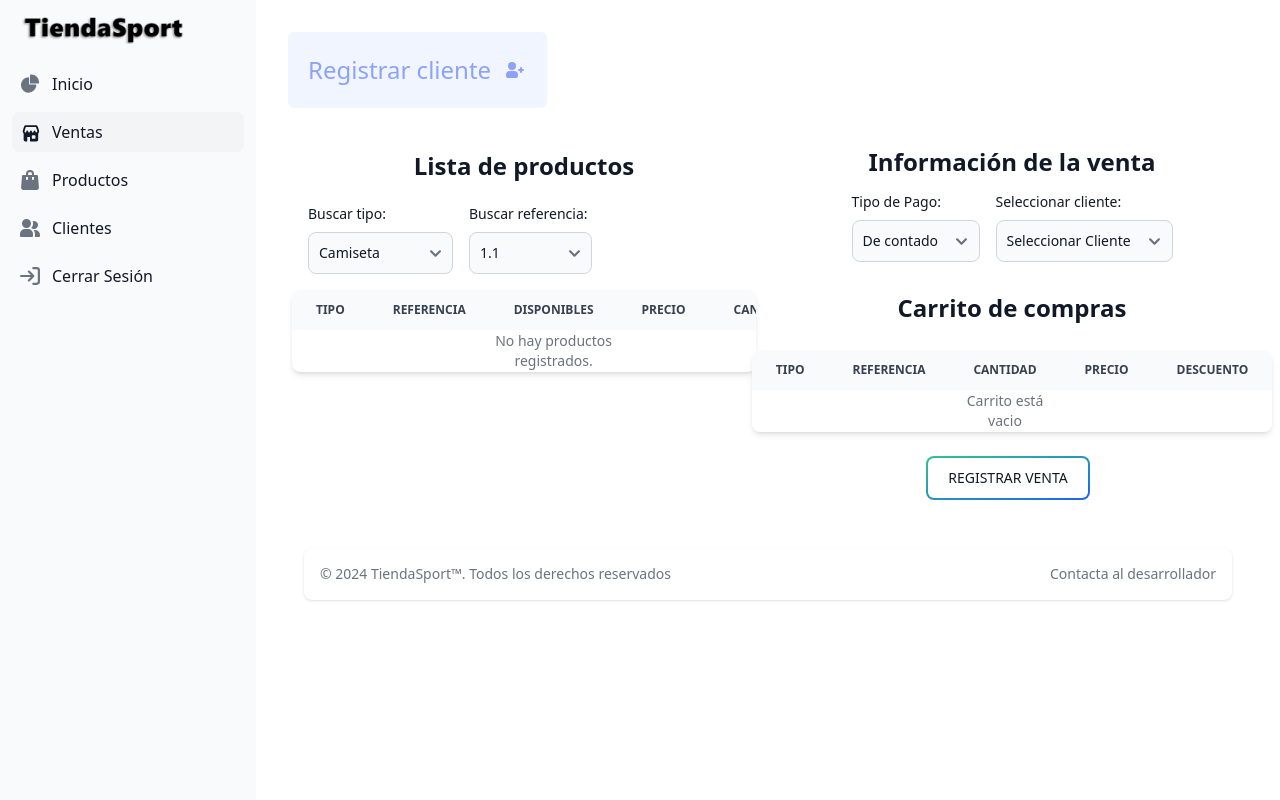
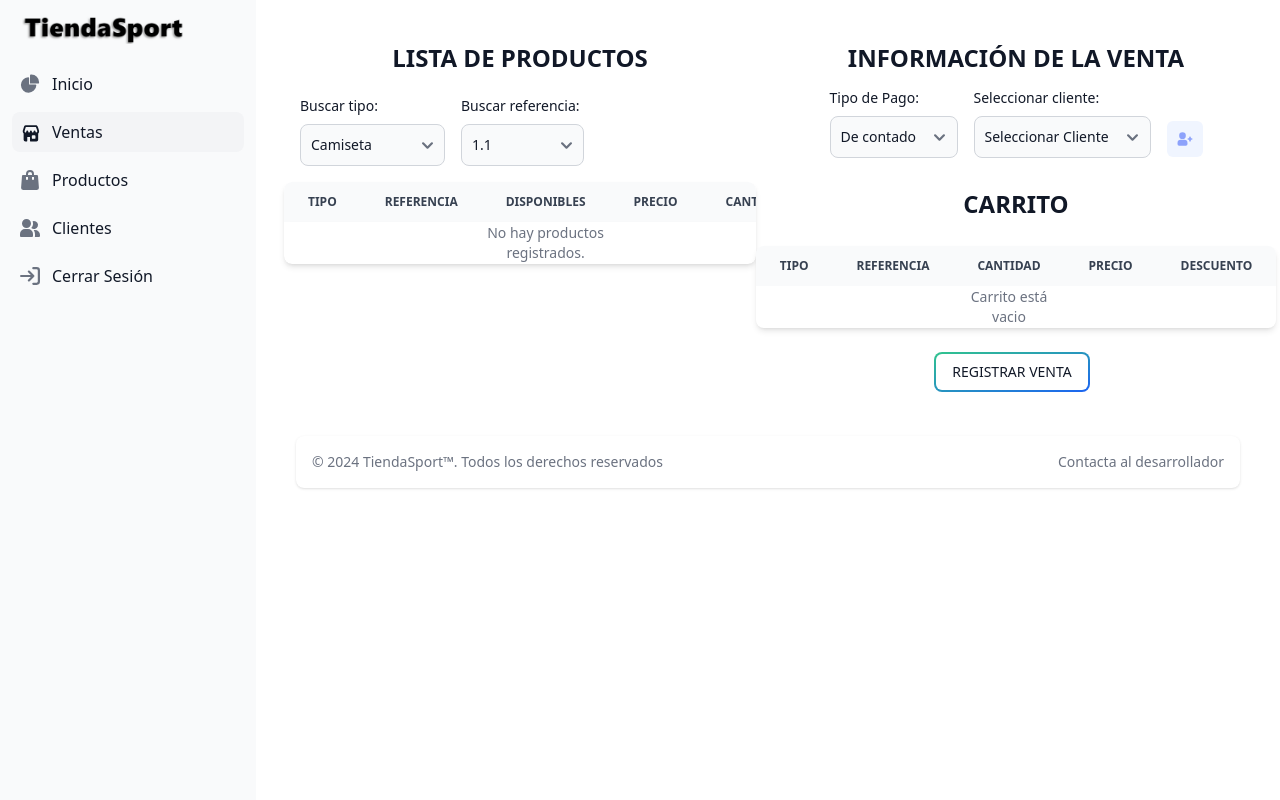
Before and after one commit to sebastianHerazo17/Tienda_Sport, a Flask app: page /venta-nueva in a window 1280 px wide. Run offline with Flask 3, Linux system fonts and the light colour scheme; data comes from the database, SQL or seed files in the repository; both versions use the stored data as it was after the commit; data that the repository does not hold is empty; style sheets or scripts are compiled from the project's sources.

Commit message:
Cambios antes de hacer un pull al repositorio

```diff
--- a/app.py
+++ b/app.py
@@ -75,9 +75,19 @@ def registraVenta():
 @app.route('/clientes')
 def clientes():
     return controllerCliente.listarCliente()
+
 @app.route('/eliminar_cliente/<id>')
 def eliminarCliente(id):
     return controllerCliente.eliminar_cliente(id)
 
+@app.route('/modificar_cliente/<id>', methods=['POST'])
+def modificarCliente(id):
+    return controllerCliente.modificar_cliente(id)
+
+# RUTA PARA ABONOS
+@app.route('/abono', methods=['POST'])
+def abono():
+    return controllerVenta.registroAbono()
+
 if __name__ == '__main__':
     app.run(debug=True)
--- a/src/controllers/controllerVenta.py
+++ b/src/controllers/controllerVenta.py
@@ -1,6 +1,6 @@
-from flask import render_template, request, redirect, jsonify
+from flask import render_template, request, redirect, jsonify, url_for
 from sqlalchemy import desc
-from src.models.model import Venta, Producto, ProductosVentas, Cliente, session
+from src.models.model import Venta, Producto, ProductosVentas, Cliente, Abono, session
 import datetime
 
 def queryCliente():
@@ -115,18 +115,40 @@ def registrarVenta():
     carrito = datos.get('carrito')
     for p in carrito:
         totalPagar += (p['precio']*p['orden']) - p['descuento']
+    if len(carrito) > 0:
+        if (tipoPago == "De contado"):
+            if (totalPagado >= totalPagar):
+                registroVenta(datos=datos)
+                return jsonify("correct")
+            else:
+                return jsonify("pagoCero")
+        elif (tipoPago == "Fiado"):
+            if (identificacion > 1):
+                registroVenta(datos=datos)
+                return jsonify("correct")
+            else:
+                return jsonify("clienteInvalido")
+        else:
+            return jsonify("TipoPagoInvalido")
+    else:
+        return jsonify("vacio")
 
-    if (tipoPago == "De contado"):
-        if (totalPagado >= totalPagar):
-            registroVenta(datos=datos)
-            return jsonify("correct")
-        else:
-            return jsonify("pagoCero")
-    elif (tipoPago == "Fiado"):
-        if (identificacion > 1):
-            registroVenta(datos=datos)
-            return jsonify("correct")
-        else:
-            return jsonify("clienteInvalido")
-    else:
-        return jsonify("TipoPagoInvalido")
+
+# REGISTRO DE ABONO
+
+def registroAbono():
+    datos = request.get_json()
+    idVenta = datos.get('idVenta')
+    hoy = datetime.date.today()
+    fecha =  hoy.strftime('%Y-%m-%d')
+    valor = datos.get('valor')
+
+    nuevoAbono = Abono(idVenta=idVenta, fecha=fecha, valor=valor)
+    session.add(nuevoAbono)
+    session.commit()
+
+    venta = session.query(Venta).get(idVenta)
+    venta.totalPagado += valor
+    session.commit()
+
+    return jsonify('registrado')
--- a/static/src/js/ventasFunctions.js
+++ b/static/src/js/ventasFunctions.js
@@ -206,11 +206,12 @@ function listarClientes() {
 const tipoVenta = document.getElementById('tipoVenta');
 
  function enviarVenta() {
+    let  pago = ingresoPago() > total() ? total() : ingresoPago();
     let venta = {
       identificacion: selectCli.value,
       tipoPago: tipoVenta.value,
       totalPagar: total(),
-      totalPagado:ingresoPago(),
+      totalPagado:pago,
       carrito: carrito
     }
 
@@ -232,6 +233,7 @@ const tipoVenta = document.getElementById('tipoVenta');
                         location.href = "/ventas";
                     }, 1000);
                 }
+                else if (resp === "vacio") Swal.fire("CARRITO VACIO", "El carrito no puede estar vacio.", "info");
                 else if (resp === "pagoCero") Swal.fire("Ocurrió un error", "Se debe ingresar el valor total de pago si es de contado.", "error");
                 else if (resp === "TipoPagoInvalido") Swal.fire("Ocurrió un error", "El tipo de pago no es valido.", "error");
                 else if (resp === "clienteInvalido") Swal.fire("Ocurrió un error", "Debe seleccionar un cliente para poder Fiar.", "error");
--- a/templates/registroVenta.html
+++ b/templates/registroVenta.html
@@ -13,41 +13,10 @@
     {% include 'menu.html' %}
 
     <div class="p-4 sm:ml-64 h-screen">
-        <div class="p-4 rounded-lg">
-            <div class="flex items-start w-full mb-4 justify-center h-full mb-4 rounded flex-col transition-all animations">
-                <div id="accordion-arrow-icon" data-accordion="open" class="transition-all ease-in duration-75 ">
-                    <h2 id="accordion-arrow-icon-heading-1" class="max-w-lg transition delay-150 duration-300 ease-in-out text-2xl mb-4 text-center font-semibold leading-normal text-gray-900" >
-                        <button type="button" class="transition-all ease-in duration-75 flex items-center justify-between w-full p-5 font-medium rtl:text-right rounded-md bg-indigo-50 hover:bg-indigo-200 gap-3" data-accordion-target="#accordion-arrow-icon-body-1" aria-expanded="false" aria-controls="accordion-arrow-icon-body-1">
-                        <span class="text-indigo-400 ">Registrar cliente</span>
-                        <svg class="w-6 h-6 text-indigo-400" aria-hidden="true" xmlns="http://www.w3.org/2000/svg" width="24" height="24" fill="currentColor" viewBox="0 0 24 24">
-                            <path fill-rule="evenodd" d="M9 4a4 4 0 1 0 0 8 4 4 0 0 0 0-8Zm-2 9a4 4 0 0 0-4 4v1a2 2 0 0 0 2 2h8a2 2 0 0 0 2-2v-1a4 4 0 0 0-4-4H7Zm8-1a1 1 0 0 1 1-1h1v-1a1 1 0 1 1 2 0v1h1a1 1 0 1 1 0 2h-1v1a1 1 0 1 1-2 0v-1h-1a1 1 0 0 1-1-1Z" clip-rule="evenodd"/>
-                          </svg>
-                        </button>
-                    </h2>
-                    <div id="accordion-arrow-icon-body-1" class="hidden" aria-labelledby="accordion-arrow-icon-heading-1" class="flex flex-col items-center justify-center">
-                        <div class="transition-all ease-in duration-75 mt-3 mb-3 flex items-center gap-4 justify-center">
-                            <div class="flex flex-col text-gray-900 dark:text-white">
-                                <label for="nombreCli" class="block mb-2 text-sm font-medium text-gray-900 dark:text-white">Nombre del cliente:</label>
-                                <input type="text" id="nombreCli" class="bg-gray-50 border border-gray-300 text-gray-900 text-sm rounded-lg focus:ring-blue-500 focus:border-blue-500 block w-full p-2.5 dark:bg-gray-700 dark:border-gray-600 dark:placeholder-gray-400 dark:text-white dark:focus:ring-blue-500 dark:focus:border-blue-500" placeholder="Nombre del cliente" required />
-                            </div>
-                            <div class="flex flex-col text-gray-900 dark:text-white">
-                                <label for="numeroCli" class="block mb-2 text-sm font-medium text-gray-900 dark:text-white">Celular del cliente:</label>
-                                <input type="text" id="numeroCli" data-input-counter maxlength="10" class="bg-gray-50 border border-gray-300 text-gray-900 text-sm rounded-lg focus:ring-blue-500 focus:border-blue-500 block w-full p-2.5 dark:bg-gray-700 dark:border-gray-600 dark:placeholder-gray-400 dark:text-white dark:focus:ring-blue-500 dark:focus:border-blue-500" placeholder="Celular del cliente" required />
-                            </div>
-                        </div>
-                        <div class=" relative mx-auto h-12 w-full flex flex-col justify-center inline-flex  items-center">
-                            <button onclick="registrarCliente()" class="relative inline-flex items-center justify-center p-0.5 mx-auto overflow-hidden text-sm font-medium text-gray-900 rounded-lg group bg-gradient-to-br from-pink-500 to-orange-400 group-hover:from-pink-500 group-hover:to-orange-400 hover:text-white focus:ring-4 focus:outline-none focus:ring-pink-200">
-                                <span class="relative px-5 py-2.5 transition-all ease-in duration-75 bg-white rounded-md group-hover:bg-opacity-0">
-                                    REGISTRAR CLIENTE
-                                </span>
-                            </button>
-                        </div>
-                    </div>
-                </div>
-            </div>
-            <div class="grid grid-cols-2 mt-5 mb-8 h-full gap-4">
+        <div class="p-2 rounded-lg">
+            <div class="grid grid-cols-2 mt-3 mb-8 h-full gap-4">
                 <div class="flex items-center w-full h-full justify-start flex-col p-1 mx-auto text-gray-900 sm:grid-cols-3 xl:grid-cols-6 sm:p-1">
-                    <h2 class="max-w-lg text-2xl text-center font-semibold leading-normal text-gray-900">Lista de productos</h2>
+                    <h2 class="max-w-lg text-2xl text-center font-semibold leading-normal text-gray-900">LISTA DE PRODUCTOS</h2>
                     <div class="flex flex-wrap items-start w-full my-4 gap-6 items-end">
                         <div class="bg-white mx-4 ">
                             <div class="relative mt-1 flex items-center gap-4 justify-start">
@@ -111,10 +80,10 @@
                         </div>
                     </div>
                 </div>
-                <div class="flex flex-col mb-2 w-full h-full items-center justify-start rounded">
+                <div class="flex flex-col mb-2 w-full h-full items-center justify-center rounded">
                     <div class="flex flex-col w-full items-center justify-center rounded">
-                        <h2 class="max-w-lg text-2xl mb-2 font-semibold leading-normal text-gray-900">Información de la venta</h2>
-                        <div class="relative mt-1 mb-4 flex items-center gap-4 justify-center">
+                        <h2 class="max-w-lg text-2xl mb-2 font-semibold leading-normal text-gray-900">INFORMACIÓN DE LA VENTA</h2>
+                        <div class="relative mt-1 mb-4 flex items-start gap-4 justify-center">
                             <div class="flex flex-col text-gray-900 dark:text-white">
                                 <label for="tipoVenta" class="block mb-2 text-sm font-medium text-gray-900 dark:text-white">Tipo de Pago:</label>
                                 <select id="tipoVenta" class="bg-gray-50 border border-gray-300 text-gray-900 text-sm rounded-lg focus:ring-blue-500 focus:border-blue-500 block w-full p-2.5 dark:bg-gray-700 dark:border-gray-600 dark:placeholder-gray-400 dark:text-white dark:focus:ring-blue-500 dark:focus:border-blue-500">
@@ -128,10 +97,38 @@
                                     <option value="1">Seleccionar cliente</option>
                                 </select>
                             </div>
+                            <div class="flex items-start my-4 justify-center h-full rounded flex-col">
+                                <div class="transition-all ease-in duration-75">
+                                    <button id="registroClienteBtn"  data-dropdown-toggle="registroCliente" data-dropdown-placement="left-start" type="button" class="flex items-center w-full p-2 font-medium rtl:text-right rounded-md bg-indigo-50 hover:bg-indigo-200">
+                                        <svg class="w-5 h-5 text-indigo-400" aria-hidden="true" xmlns="http://www.w3.org/2000/svg" width="24" height="24" fill="currentColor" viewBox="0 0 24 24">
+                                            <path fill-rule="evenodd" d="M9 4a4 4 0 1 0 0 8 4 4 0 0 0 0-8Zm-2 9a4 4 0 0 0-4 4v1a2 2 0 0 0 2 2h8a2 2 0 0 0 2-2v-1a4 4 0 0 0-4-4H7Zm8-1a1 1 0 0 1 1-1h1v-1a1 1 0 1 1 2 0v1h1a1 1 0 1 1 0 2h-1v1a1 1 0 1 1-2 0v-1h-1a1 1 0 0 1-1-1Z" clip-rule="evenodd"/>
+                                        </svg>
+                                    </button>
+                                    <div id="registroCliente"  class="flex flex-col p-3 z-10 hidden text-base list-none bg-indigo-100 rounded-lg shadow-md items-center justify-center">
+                                        <div class="transition-all ease-in duration-75 mt-3 mb-3 flex items-center gap-4 justify-center">
+                                            <div class="flex flex-col">
+                                                <label for="nombreCli" class="block mb-2 text-sm font-medium">Nombre del cliente:</label>
+                                                <input type="text" id="nombreCli" class=" border border-gray-300 text-sm rounded-lg focus:ring-blue-500 focus:border-blue-500 block w-full p-2.5" placeholder="Nombre del cliente" required />
+                                            </div>
+                                            <div class="flex flex-col">
+                                                <label for="numeroCli" class="block mb-2 text-sm font-medium ">Celular del cliente:</label>
+                                                <input type="text" id="numeroCli" data-input-counter maxlength="10" class=" border border-gray-300 text-sm rounded-lg focus:ring-blue-500 focus:border-blue-500 block w-full p-2.5" placeholder="Celular del cliente" required />
+                                            </div>
+                                        </div>
+                                        <div class=" relative mx-auto w-full flex flex-col justify-center inline-flex  items-center">
+                                            <button onclick="registrarCliente()" class="relative inline-flex items-center mt-2 justify-center p-0.5 overflow-hidden text-sm font-medium text-gray-900 rounded-lg group bg-gradient-to-br from-green-400 to-blue-600 group-hover:from-green-400 group-hover:to-blue-600 hover:text-white  focus:ring-4 focus:outline-none focus:ring-green-200">
+                                                <span class="relative px-5 py-2.5 transition-all ease-in duration-75 bg-white  rounded-md group-hover:bg-opacity-0">
+                                                    REGISTRAR CLIENTE
+                                                </span>
+                                            </button>
+                                        </div>
+                                    </div>
+                                </div>
+                            </div>
                         </div>
                     </div>
                     <div class="flex flex-col w-full mt-3 items-center justify-center rounded">
-                        <h2 class="max-w-lg text-2xl font-semibold leading-normal text-gray-900">Carrito de compras</h2>
+                        <h2 class="max-w-lg text-2xl font-semibold leading-normal text-gray-900">CARRITO</h2>
                         <div class="relative overflow-x-auto shadow-md mt-6 sm:rounded-lg">
                             <table class="w-full text-sm text-center rtl:text-right text-gray-500 ">
                                 <thead class="w-full text-xs text-gray-700 text-center uppercase bg-gray-50  ">
@@ -159,7 +156,7 @@
                             </table>
                         </div>
                         <button onclick="enviarVenta()"  class="relative inline-flex items-center mt-6 justify-center p-0.5 mb-2 me-2 overflow-hidden text-sm font-medium text-gray-900 rounded-lg group bg-gradient-to-br from-green-400 to-blue-600 group-hover:from-green-400 group-hover:to-blue-600 hover:text-white  focus:ring-4 focus:outline-none focus:ring-green-200 ">
-                            <span class="relative px-5 py-2.5 transition-all ease-in duration-75 bg-white  rounded-md group-hover:bg-opacity-0">
+                            <span class="relative px-4 py-2 transition-all ease-in duration-75 bg-white  rounded-md group-hover:bg-opacity-0">
                             REGISTRAR VENTA
                             </span>
                         </button>
```
Also changed, not shown: src/controllers/controllerCliente.py (+12 -1 lines), src/db/data.sql (+8 -1 lines), static/src/js/abonos.js (added, +35 -0 lines), static/src/js/clientesFunction.js (+28 -2 lines), templates/clientes.html (+27 -0 lines), templates/ventas.html (+16 -7 lines), 1 other file.
